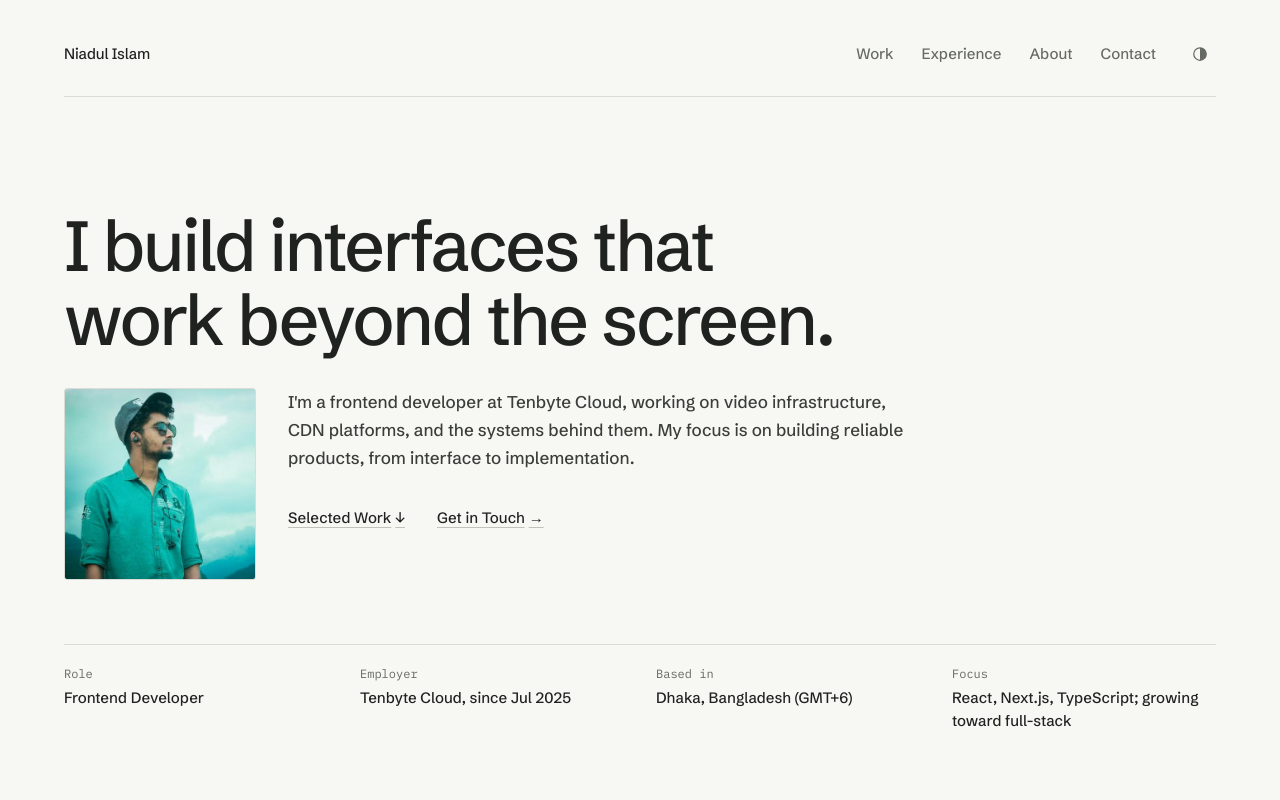
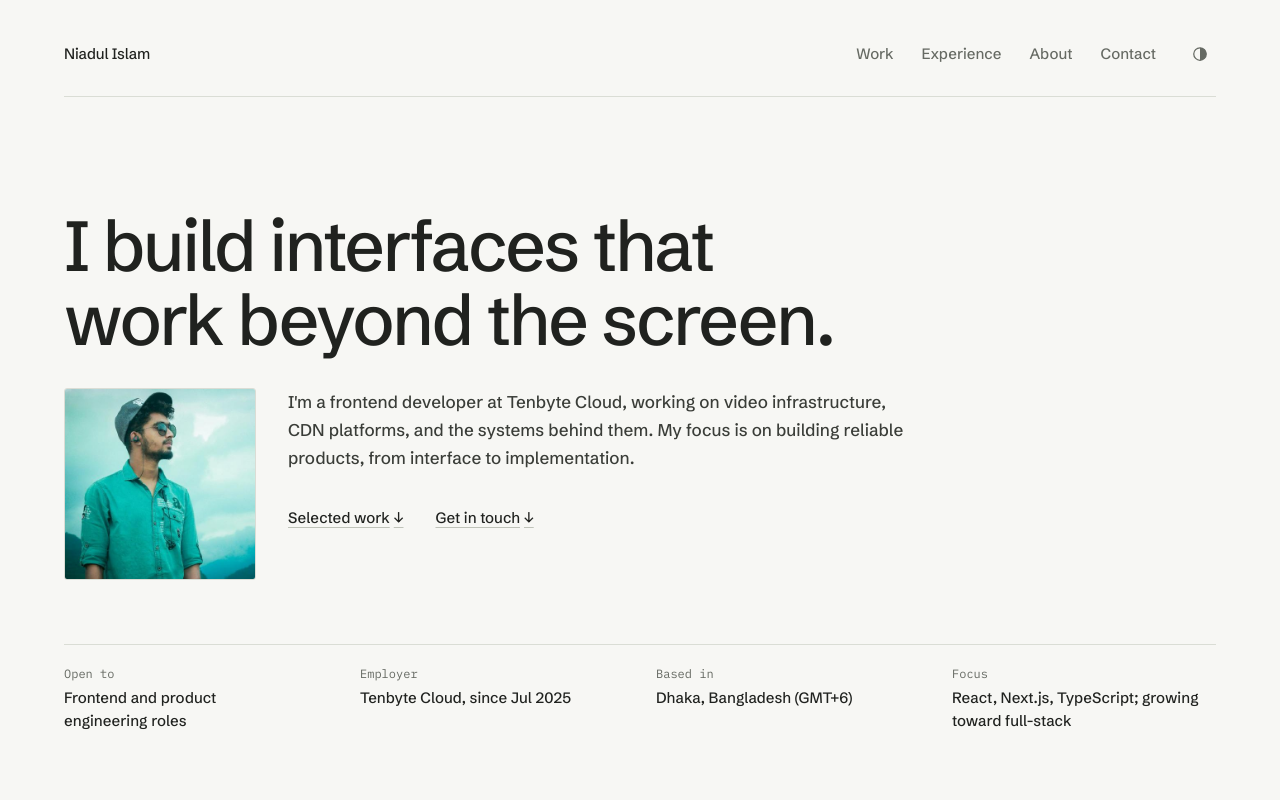
Before and after one commit to niadul-munna/portfolio, a Next.js app: page / in a window 1280 px wide. Shown: the top 800 px of the page. Built offline with nearby package versions, Linux system fonts and the light colour scheme; no server answers.

Commit message:
Show open-to roles and sentence-case hero links

```diff
--- a/components/home/hero.tsx
+++ b/components/home/hero.tsx
@@ -5,8 +5,8 @@ import { Container } from "@/components/container";
 import { profile } from "@/content/profile";
 
 const facts = [
-  { term: "Role", detail: profile.role },
-  { term: "Employer", detail: `${profile.employer}, since Jul 2025` },
+  { term: "Open to", detail: profile.openTo },
+  { term: "Employer", detail: `${profile.employer}, since ${profile.employerSince}` },
   { term: "Based in", detail: `${profile.location} (${profile.timezone})` },
   { term: "Focus", detail: profile.focus },
 ];
@@ -39,10 +39,10 @@ export function Hero() {
               <p className="max-w-[60ch] text-body text-ink-soft">{profile.intro}</p>
               <p className="mt-6 flex flex-wrap gap-x-5 gap-y-2 text-ui sm:gap-x-8">
                 <Link href="#work" className="link inline-flex min-h-11 items-center gap-1 font-medium text-ink">
-                  Selected Work <span aria-hidden="true">↓</span>
+                  Selected work <span aria-hidden="true">↓</span>
                 </Link>
                 <Link href="#contact" className="link inline-flex min-h-11 items-center gap-1 text-ink">
-                  Get in Touch <span aria-hidden="true">→</span>
+                  Get in touch <span aria-hidden="true">↓</span>
                 </Link>
               </p>
             </div>
```
